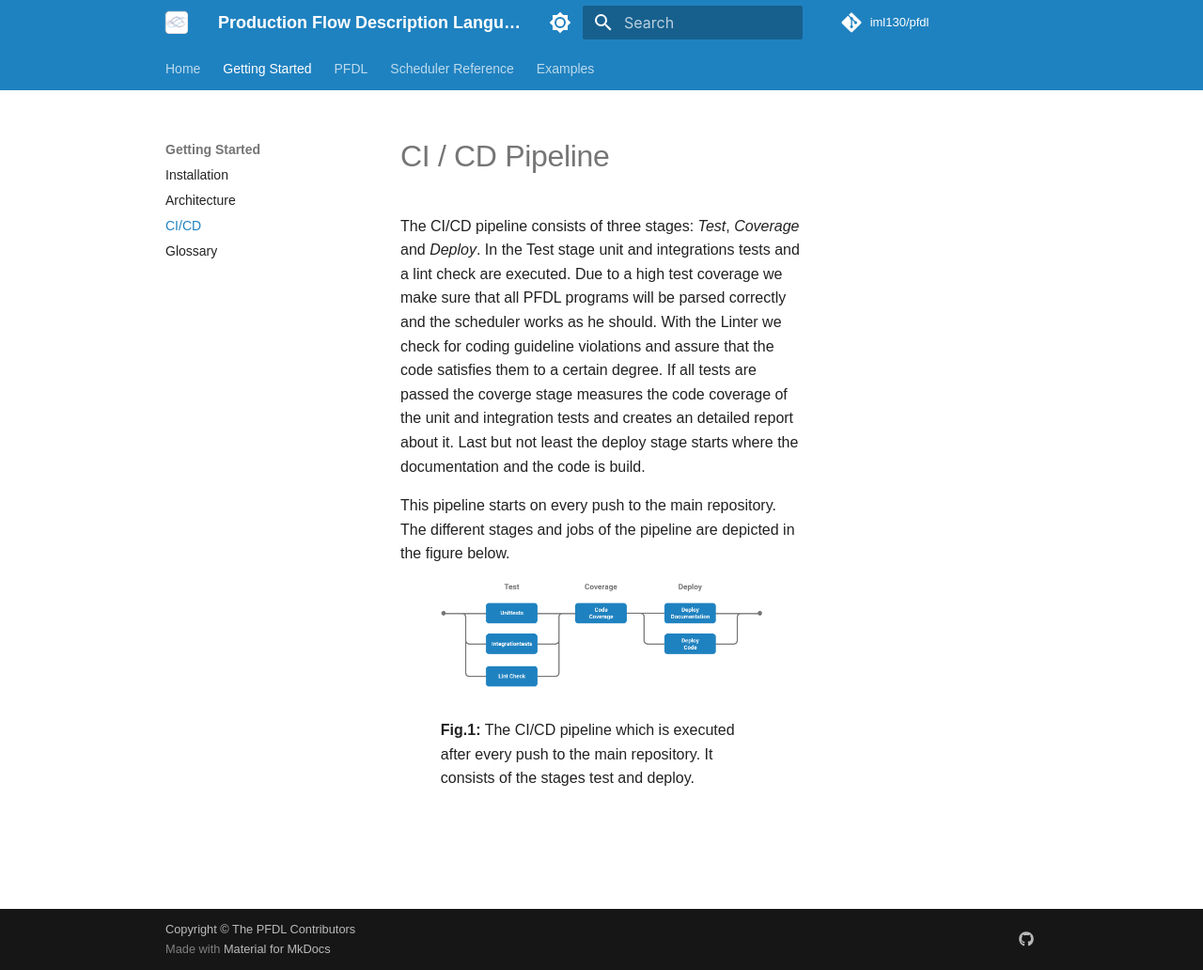
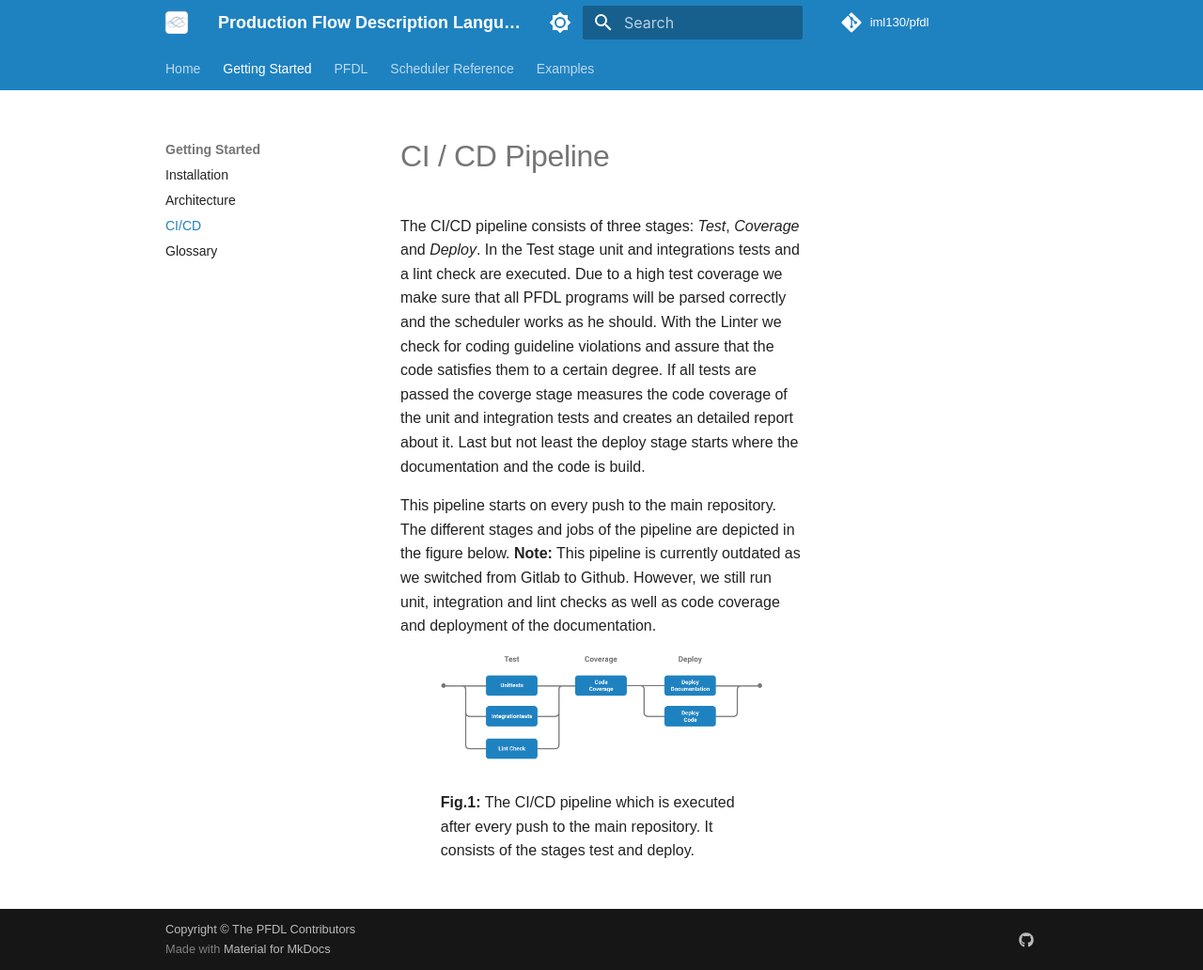
Before and after one commit to iml130/pfdl, an MkDocs documentation site: the page built from docs/getting_started/ci_cd.md, in a window 1280 px wide and 1032 px high. Shown: the whole window at 94% size. Built offline with MkDocs 1.6.1 and Material for MkDocs 9.7.7, drawn with Linux system fonts in a browser that asks for light colours; comment, search, counter and statistics services are not loaded.

Commit message:
Add note to CI/CD section

```diff
--- a/docs/getting_started/ci_cd.md
+++ b/docs/getting_started/ci_cd.md
@@ -16,6 +16,7 @@ If all tests are passed the coverge stage measures the code coverage of the unit
 Last but not least the deploy stage starts where the documentation and the code is build.
 
 This pipeline starts on every push to the main repository. The different stages and jobs of the pipeline are depicted in the figure below.
+**Note:** This pipeline is currently outdated as we switched from Gitlab to Github. However, we still run unit, integration and lint checks as well as code coverage and deployment of the documentation.
 
 <div class="figure">
 <img src="../../img/pipeline.png#only-light" alt="CI/CD pipeline"/>
```
